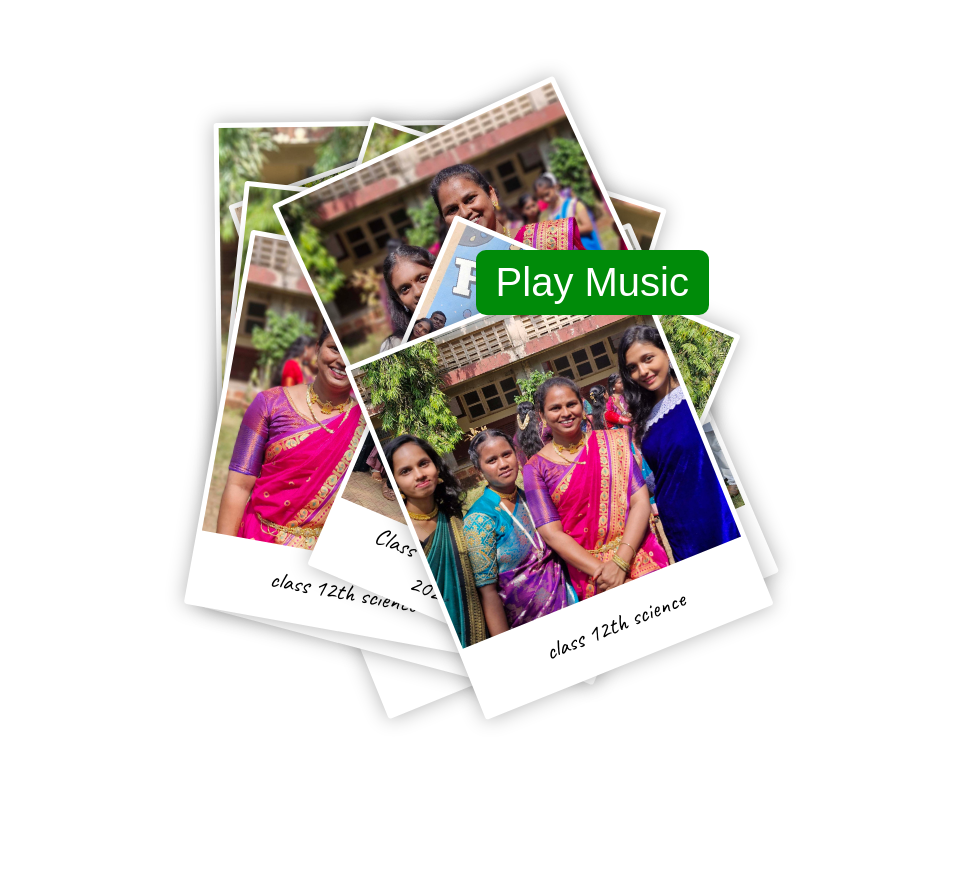
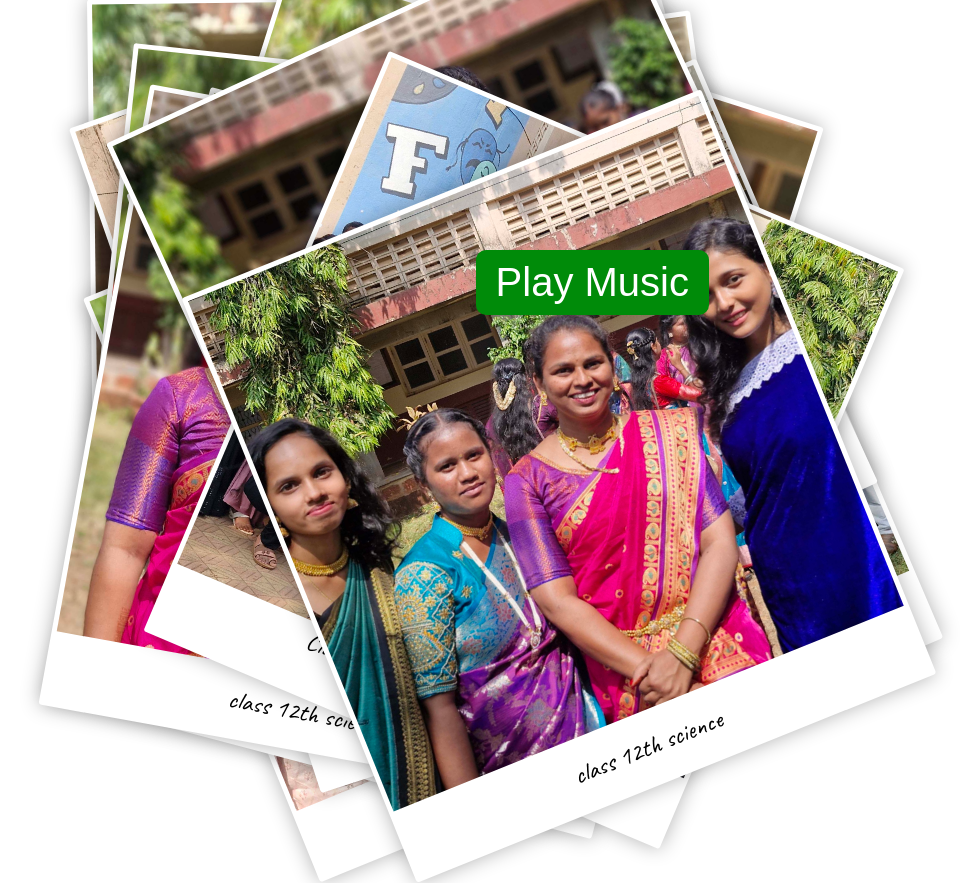
Before and after one commit to SahilJOIL/Dhoke-madam, a plain HTML site: page index.html in a window 1280 px wide. Shown: the whole page, without its empty margins (171-1150 px from the left). Before the commit the page ends 800 px from the top, so only its background shows below. Drawn offline with Linux system fonts and the light colour scheme.

Commit message:
style.css

```diff
--- a/style.css
+++ b/style.css
@@ -34,8 +34,8 @@
 }
 .Picture-img {
   display: block;
-  width: 300px;
-  height: 300px;
+  width: 550px;
+  height: 550px;
   pointer-events: none;
 }
 
@@ -45,9 +45,10 @@
   justify-content: center;
   width: 300px;
   height: 70px;
-  padding: 12px 24px;
-  font-size: 1.5rem;
+  padding: 12px 15px;
+  font-size: 1.6rem;
   text-align: center;
+  position: relative;left:110px
 }
 .Picture-note-video {
   display: flex;
```
